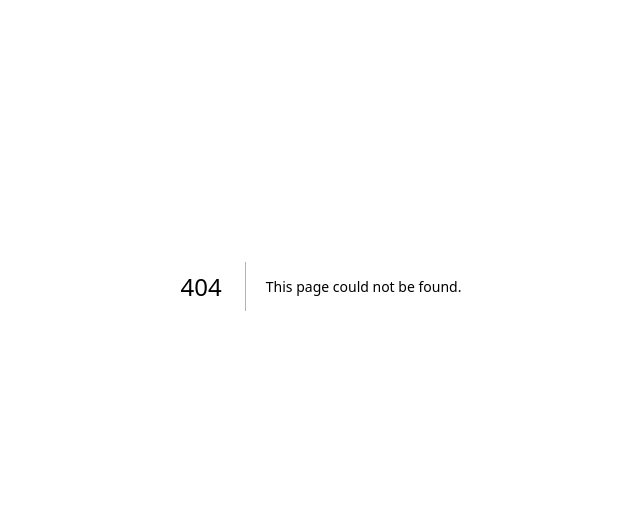
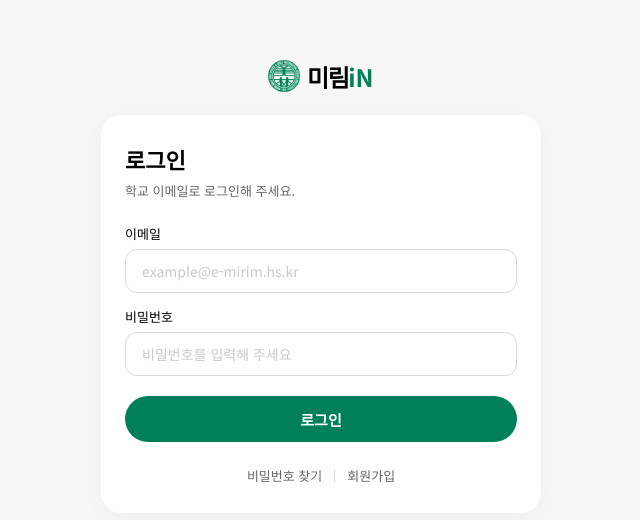
Before and after one commit to mirim-in/mirim-in_client, a Next.js app: page /login in a window 1280 px wide. Before the commit this address had no page. Shown: the part 114-634 px from the top of the page, without its empty margins (319-959 px from the left). Built offline with nearby package versions, Linux system fonts and the light colour scheme.

Commit message:
[FEAT] 로그인 페이지 레이아웃 구현

```diff
--- /dev/null
+++ b/src/app/(auth)/layout.tsx
@@ -0,0 +1,23 @@
+import Link from "next/link";
+import styles from "@/styles/apps/(auth)/layout.module.css";
+
+export default function AuthLayout({
+  children,
+}: {
+  children: React.ReactNode;
+}) {
+  return (
+    <div className={styles.page}>
+      <div className={styles.wrap}>
+        <Link href="/" className={styles.logoWrap}>
+          <div className={styles.logo}></div>
+          <div className={styles.logoTextWrap}>
+            <span className={styles.logoText}>미림</span>
+            <span className={styles.logoTextSub}>iN</span>
+          </div>
+        </Link>
+        <div className={styles.card}>{children}</div>
+      </div>
+    </div>
+  );
+}
--- /dev/null
+++ b/src/app/(auth)/login/page.tsx
@@ -0,0 +1,53 @@
+import Link from "next/link";
+import styles from "@/styles/apps/(auth)/login.module.css";
+
+export default function LoginPage() {
+  return (
+    <div className={styles.wrap}>
+      <div className={styles.titleWrap}>
+        <h1 className={styles.title}>로그인</h1>
+        <p className={styles.sub}>학교 이메일로 로그인해 주세요.</p>
+      </div>
+
+      {/* TODO: 로그인 Server Action 연결 후 action={login} 추가, 버튼 type="submit"으로 변경 */}
+      <form className={styles.form}>
+        <label className={styles.field}>
+          <span className={styles.label}>이메일</span>
+          <input
+            type="email"
+            name="email"
+            className={styles.input}
+            placeholder="example@e-mirim.hs.kr"
+            autoComplete="email"
+            required
+          />
+        </label>
+        <label className={styles.field}>
+          <span className={styles.label}>비밀번호</span>
+          <input
+            type="password"
+            name="password"
+            className={styles.input}
+            placeholder="비밀번호를 입력해 주세요"
+            autoComplete="current-password"
+            required
+          />
+        </label>
+
+        <button type="button" className={styles.submit}>
+          로그인
+        </button>
+      </form>
+
+      <div className={styles.links}>
+        <Link href="/password-reset" className={styles.link}>
+          비밀번호 찾기
+        </Link>
+        <span className={styles.divider} aria-hidden="true" />
+        <Link href="/signup" className={styles.link}>
+          회원가입
+        </Link>
+      </div>
+    </div>
+  );
+}
--- /dev/null
+++ b/src/styles/apps/(auth)/layout.module.css
@@ -0,0 +1,60 @@
+.page {
+  display: flex;
+  min-height: 100dvh;
+  padding: clamp(24px, 2.5vw, 48px) 16px;
+  justify-content: center;
+  align-items: center;
+  background: var(--gray, #f8f7f7);
+}
+
+.wrap {
+  display: flex;
+  width: 100%;
+  max-width: 440px;
+  flex-direction: column;
+  align-items: center;
+  gap: clamp(20px, 1.67vw, 32px);
+}
+
+.logoWrap {
+  display: flex;
+  align-items: center;
+  gap: clamp(6px, 0.52vw, 10px);
+}
+
+.logo {
+  width: clamp(32px, 2.08vw, 40px);
+  height: clamp(32px, 2.08vw, 40px);
+  flex-shrink: 0;
+  background: url("/assets/icon/logo.svg") no-repeat center / contain;
+}
+
+.logoTextWrap {
+  display: flex;
+  align-items: center;
+  white-space: nowrap;
+}
+
+.logoText {
+  color: var(--000, #000);
+  font-family: MICEGothic;
+  font-size: clamp(24px, 1.56vw, 30px);
+  font-weight: 700;
+  letter-spacing: -0.06em;
+}
+
+.logoTextSub {
+  color: var(--green, #007f59);
+  font-size: clamp(24px, 1.56vw, 30px);
+  font-weight: 700;
+}
+
+.card {
+  display: flex;
+  width: 100%;
+  padding: clamp(28px, 2.08vw, 40px) clamp(24px, 1.88vw, 36px);
+  flex-direction: column;
+  border-radius: 20px;
+  background: var(--fff, #fff);
+  box-shadow: 0 4px 24px rgba(0, 0, 0, 0.04);
+}
--- /dev/null
+++ b/src/styles/apps/(auth)/login.module.css
@@ -0,0 +1,102 @@
+.wrap {
+  display: flex;
+  flex-direction: column;
+  gap: clamp(24px, 1.67vw, 32px);
+}
+
+.titleWrap {
+  display: flex;
+  flex-direction: column;
+  gap: 6px;
+}
+
+.title {
+  margin: 0;
+  color: var(--000, #000);
+  font-size: clamp(22px, 1.35vw, 26px);
+  font-weight: 700;
+}
+
+.sub {
+  color: var(--darkgray, #666);
+  font-size: clamp(13px, 0.78vw, 15px);
+}
+
+.form {
+  display: flex;
+  flex-direction: column;
+  gap: clamp(14px, 0.94vw, 18px);
+}
+
+.field {
+  display: flex;
+  flex-direction: column;
+  gap: 6px;
+}
+
+.label {
+  color: var(--000, #000);
+  font-size: clamp(13px, 0.78vw, 15px);
+  font-weight: 500;
+}
+
+.input {
+  height: clamp(44px, 2.6vw, 50px);
+  padding: 0 16px;
+  border: 1px solid #d9d9d9;
+  border-radius: 12px;
+  background: var(--fff, #fff);
+  color: var(--000, #000);
+  font-family: inherit;
+  font-size: clamp(14px, 0.83vw, 16px);
+  outline: none;
+  transition: border-color 0.15s;
+}
+
+.input::placeholder {
+  color: #c9c9c9;
+}
+
+.input:focus {
+  border-color: var(--green, #007f59);
+}
+
+.submit {
+  height: clamp(46px, 2.71vw, 52px);
+  margin-top: 6px;
+  border: none;
+  border-radius: 1000px;
+  background: var(--green, #007f59);
+  color: var(--fff, #fff);
+  font-family: inherit;
+  font-size: clamp(15px, 0.89vw, 17px);
+  font-weight: 700;
+  cursor: pointer;
+}
+
+.submit:disabled {
+  opacity: 0.5;
+  cursor: default;
+}
+
+.links {
+  display: flex;
+  justify-content: center;
+  align-items: center;
+  gap: 12px;
+}
+
+.link {
+  color: var(--darkgray, #666);
+  font-size: clamp(13px, 0.78vw, 14px);
+}
+
+.link:hover {
+  color: var(--green, #007f59);
+}
+
+.divider {
+  width: 1px;
+  height: 12px;
+  background: #d9d9d9;
+}
```
Also changed, not shown: src/styles/apps/(auth)/page.module.css (added).
